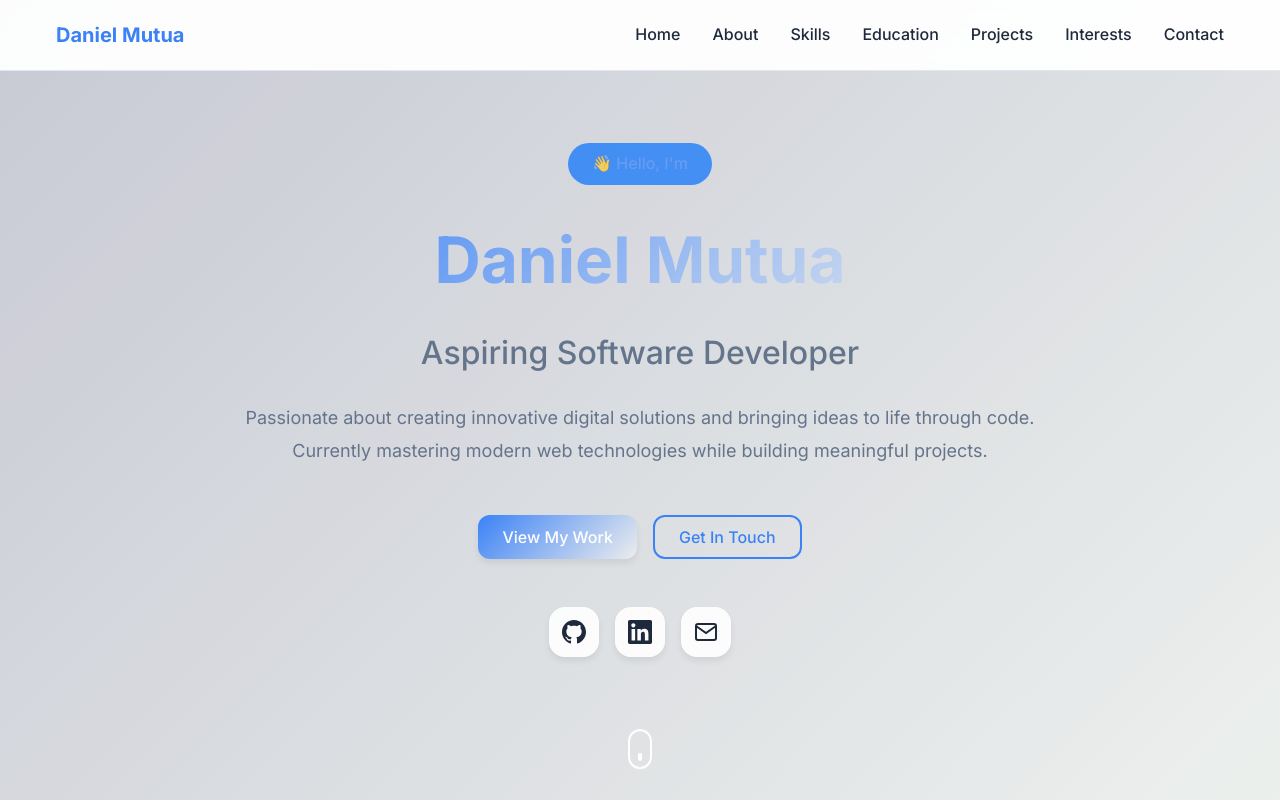
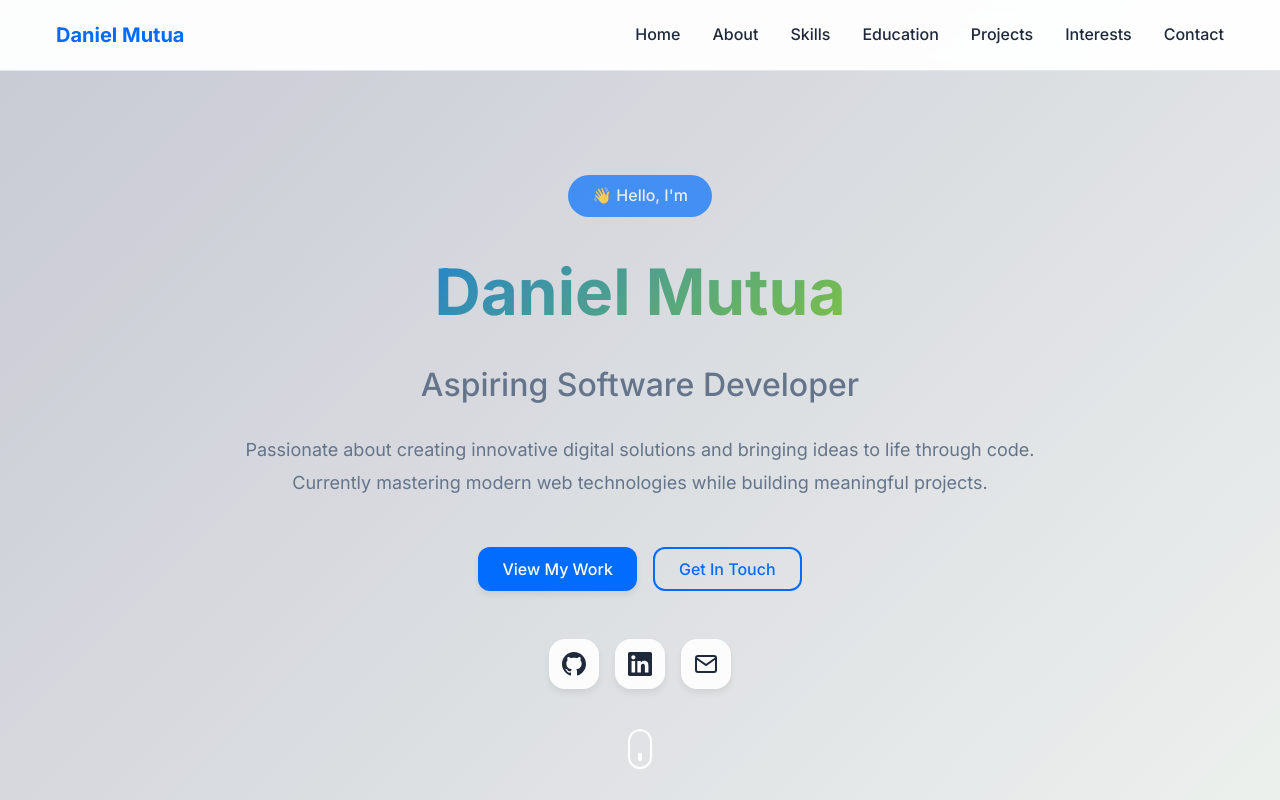
Before and after one commit to DanFullStackDev/PLP-hackathon1---portfolio-building, a plain HTML site: page index.html in a window 1280 px wide. Shown: the top 800 px of the page. Drawn offline with Linux system fonts and the light colour scheme.

Commit message:
updated styles.css

```diff
--- a/styles.css
+++ b/styles.css
@@ -21,12 +21,12 @@ body {
 /* ===== CSS CUSTOM PROPERTIES (DESIGN SYSTEM) ===== */
 :root {
     /* Colors */
-    --primary: #3b82f6;
+    --primary: #f3f3f3;
     --primary-dark: #2563eb;
     --primary-light: #0470fe;
     --secondary: #026cff;
-    --accent: #ededed;
-    --accent-light: #d1fae5;
+    --accent: #fff;
+    --accent-light: #a0d911;
 
     /* Text Colors */
     --text-primary: #1e293b;
@@ -48,7 +48,7 @@ body {
     --shadow-xl: 0 20px 25px rgba(0, 0, 0, 0.1);
 
     /* Gradients */
-    --gradient-primary: linear-gradient(135deg, var(--primary), var(--accent));
+    --gradient-primary: linear-gradient(135deg, var(--secondary), var(--accent-light));
     --gradient-hero: linear-gradient(135deg, #c1c3cf 0%, #eaeeeb 100%);
     --gradient-card: linear-gradient(145deg, #ffffff 0%, #f8fafc 100%);
 
@@ -142,7 +142,7 @@ body {
 }
 
 .btn-primary {
-    background: var(--gradient-primary);
+    background: var(--secondary);
     color: var(--text-white);
     box-shadow: var(--shadow-md);
 }
@@ -154,23 +154,24 @@ body {
 
 .btn-secondary {
     background: transparent;
-    color: var(--primary);
-    border: 2px solid var(--primary);
+    color: var(--secondary);
+    border: 2px solid var(--secondary);
 }
 
 .btn-secondary:hover {
-    background: var(--primary);
+    background: var(--secondary);
     color: var(--text-white);
 }
 
 .btn-outline {
     background: transparent;
-    color: var(--text-primary);
+    color: var(--accent);
     border: 1px solid var(--border-color);
 }
 
 .btn-outline:hover {
     background: var(--bg-muted);
+    color: var(--text-primary);
 }
 
 .btn-full {
@@ -203,7 +204,7 @@ body {
 .nav-brand a {
     font-size: var(--font-size-xl);
     font-weight: 700;
-    color: var(--primary);
+    color: var(--secondary);
     text-decoration: none;
 }
 
@@ -283,6 +284,7 @@ body {
     font-weight: 500;
     margin-bottom: var(--spacing-lg);
     animation: pulse 2s infinite;
+    margin-top: var(--spacing-3xl);
 }
 
 .hero-title {
```
